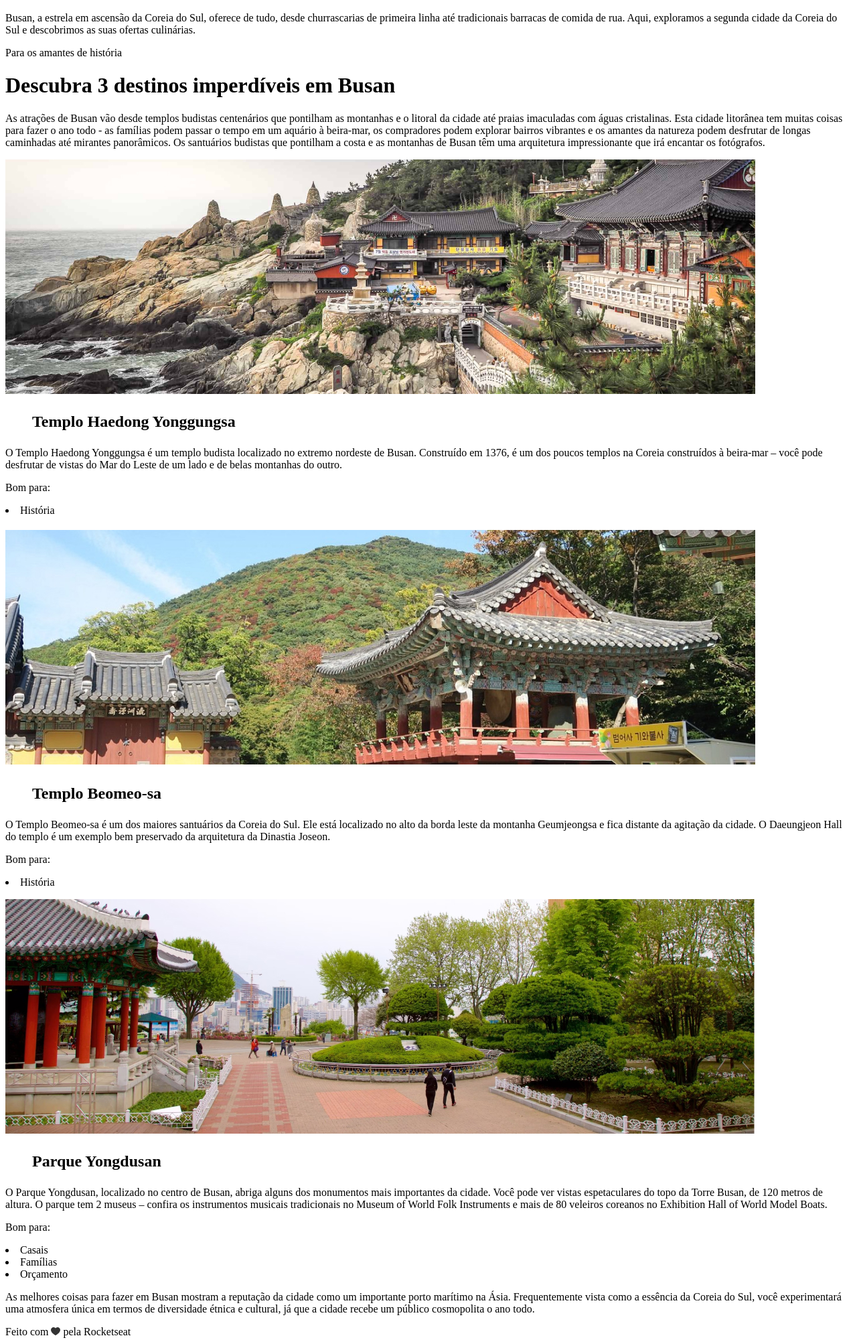
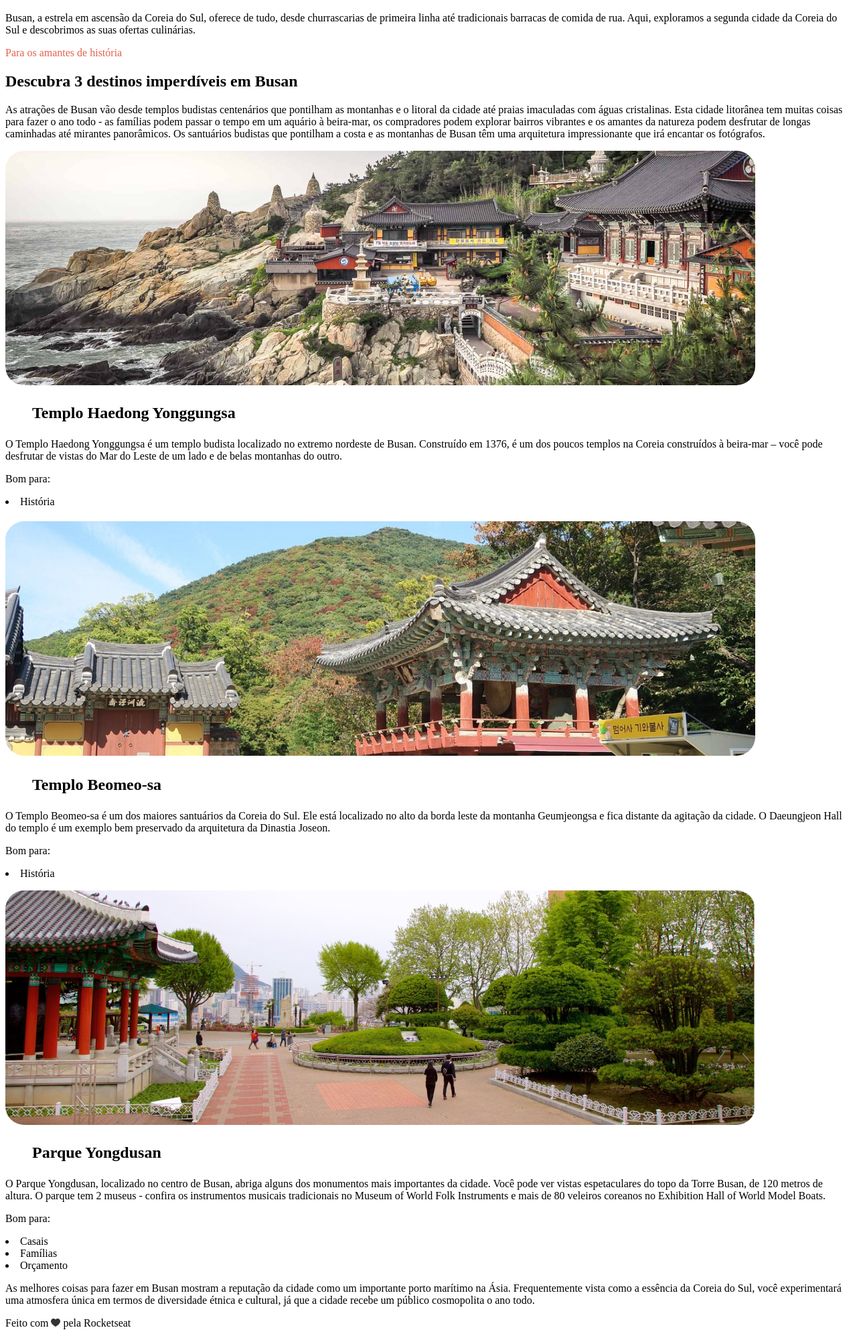
Before and after one commit to Douglassf91/Desafio-Local-Turistico, a plain HTML site: page index.html in a window 1280 px wide. Shown: the part 776-2776 px from the top of the page at 67% size. Drawn offline with Linux system fonts and the light colour scheme.

Commit message:
personalizando imagens

```diff
--- a/index.html
+++ b/index.html
@@ -4,17 +4,30 @@
   <meta charset="UTF-8">
   <meta name="viewport" content="width=device-width, initial-scale=1.0">
   <title>Local Turístico</title>
+  <link rel="stylesheet" href="style.css">
 </head>
 <body>
-    <p>SUA PRÓXIMA VIAGEM</p>
+
+  <div id="page">
+    <span>
+      <p>SUA PRÓXIMA VIAGEM</p>
+    </span>
     <h1>Conheça Busan</h1>
     <img src="assets/busan.jpg" alt="paisagem busan">
       <p>Busan, a estrela em ascensão da Coreia do Sul, oferece de tudo, desde churrascarias de primeira linha até tradicionais barracas de comida de rua. Aqui, exploramos a segunda cidade da Coreia do Sul e descobrimos as suas ofertas culinárias.</p>
+    </div>
+    <main>
 
-    <p>Para os amantes de história</p>
+    <span>
+      <p>Para os amantes de história</p>
+    </span>
+    <section id="historia">
     <h1>Descubra 3 destinos imperdíveis em Busan</h1>
       <p>As atrações de Busan vão desde templos budistas centenários que pontilham as montanhas e o litoral da cidade até praias imaculadas com águas cristalinas. Esta cidade litorânea tem muitas coisas para fazer o ano todo - as famílias podem passar o tempo em um aquário à beira-mar, os compradores podem explorar bairros vibrantes e os amantes da natureza podem desfrutar de longas caminhadas até mirantes panorâmicos.
     Os santuários budistas que pontilham a costa e as montanhas de Busan têm uma arquitetura impressionante que irá encantar os fotógrafos.</p>
+  </section>
+
+  <section id="haedong">
     <img src="assets/haedong.jpg" alt="paisagem haedong">
     <h2>
       <ol>Templo Haedong Yonggungsa</ol>
@@ -23,6 +36,9 @@
       <p>Bom para:
         <li>História</li>
       </p>
+    </section>
+
+    <section id="beomeo">
       <h2>
         <img src="assets/beomeo-sa.jpg" alt="paisagem beomeo-sa">
       <ol>Templo Beomeo-sa</ol>
@@ -31,17 +47,26 @@
       <p>Bom para:
         <li>História</li>
       </p>
+    </section>
+
+    <section id="parque">
       <img src="assets/parque.jpg" alt="">
     <h2>
       <ol>Parque Yongdusan</ol>
     </h2>
-    <p>O Parque Yongdusan, localizado no centro de Busan, abriga alguns dos monumentos mais importantes da cidade. Você pode ver vistas espetaculares do topo da Torre Busan, de 120 metros de altura. O parque tem 2 museus – confira os instrumentos musicais tradicionais no Museum of World Folk Instruments e mais de 80 veleiros coreanos no Exhibition Hall of World Model Boats.</p>
+    <p>O Parque Yongdusan, localizado no centro de Busan, abriga alguns dos monumentos mais importantes da cidade. Você pode ver vistas espetaculares do topo da Torre Busan, de 120 metros de altura. O parque tem 2 museus - confira os instrumentos musicais tradicionais no Museum of World Folk Instruments e mais de 80 veleiros coreanos no Exhibition Hall of World Model Boats.</p>
     <p>Bom para:
       <li>Casais</li>
       <li>Famílias</li>
       <li>Orçamento</li>
     </p>
-    <p>As melhores coisas para fazer em Busan mostram a reputação da cidade como um importante porto marítimo na Ásia. Frequentemente vista como a essência da Coreia do Sul, você experimentará uma atmosfera única em termos de diversidade étnica e cultural, já que a cidade recebe um público cosmopolita o ano todo. </p>
+  </section>
+
+    <p>As melhores coisas para fazer em Busan mostram a reputação da cidade como um importante porto marítimo na Ásia. Frequentemente vista como a essência da Coreia do Sul, você experimentará uma atmosfera única em termos de diversidade étnica e cultural, já que a cidade recebe um público cosmopolita o ano todo.</p>
+
     <footer>Feito com <img src="assets/Heart.svg" alt="Coração"> pela Rocketseat</footer>
+
+  </main>
+
 </body>
 </html>
--- a/style.css
+++ b/style.css
@@ -0,0 +1,27 @@
+span {
+ color: #E1624F;
+}
+
+#page img {
+  border-radius: 28px;
+  width: 1120px;
+  height: 660px;
+}
+
+#haedong img {
+  border-radius: 28px;
+  width: 1120px;
+  height: 350px;
+}
+
+#beomeo img {
+  border-radius: 28px;
+  width: 1120px;
+  height: 350px;
+}
+
+#parque img {
+  border-radius: 28px;
+  width: 1120px;
+  height: 350px;
+}
```
